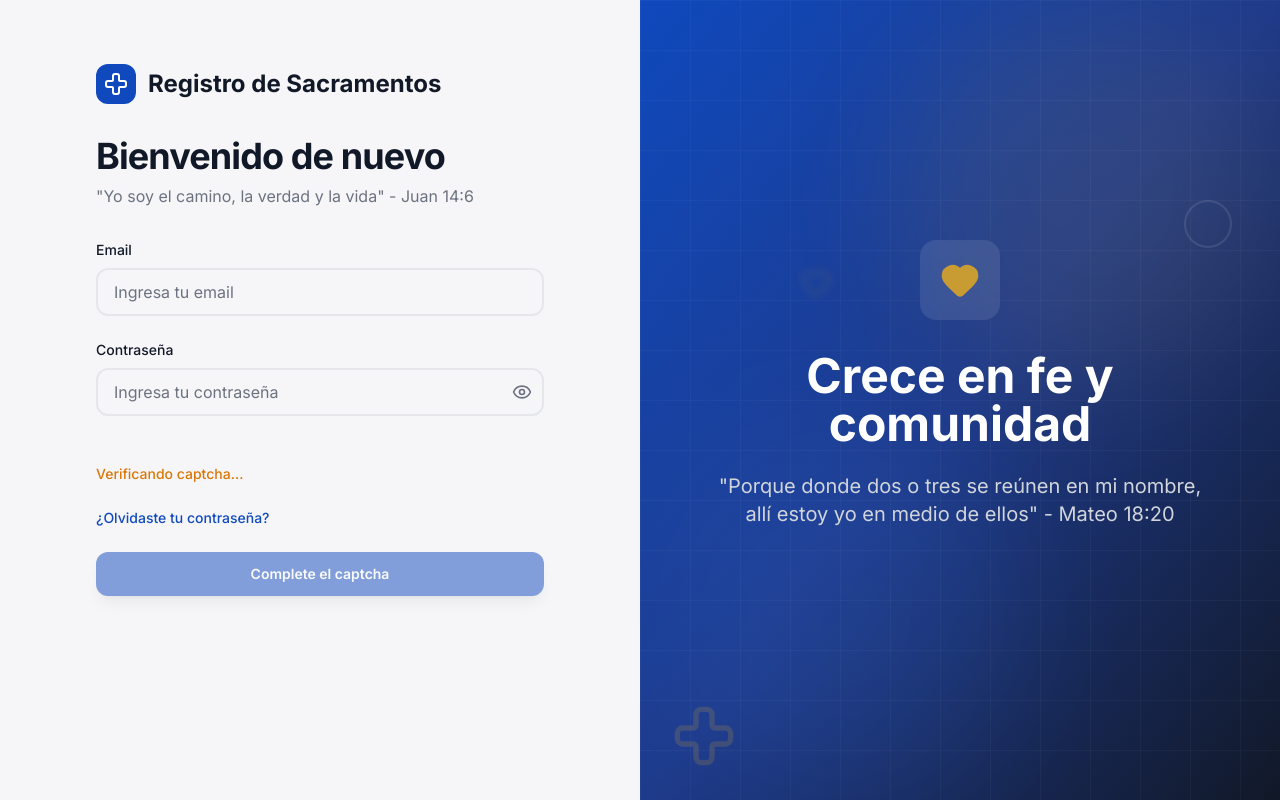
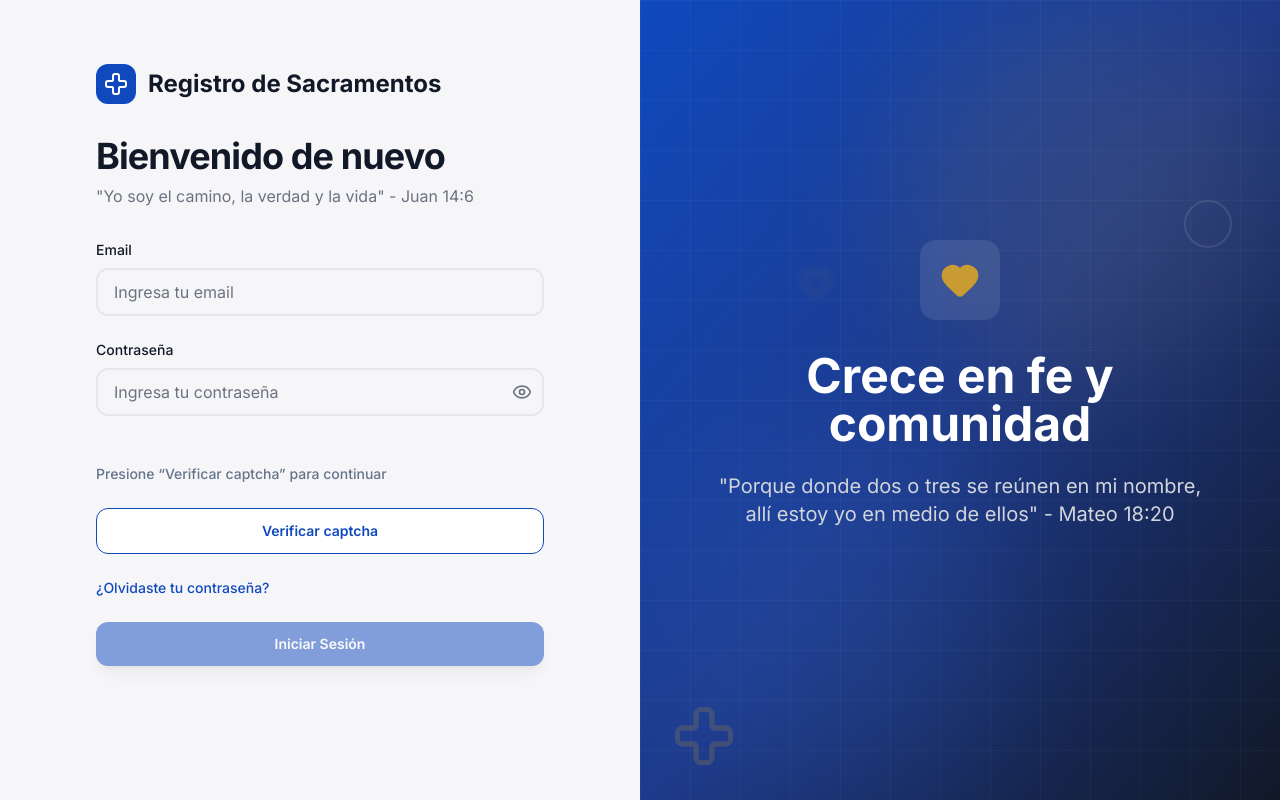
Before and after one commit to DilanMamani/fronttaller0, a React (Vite) app: page / in a window 1280 px wide. Built offline with nearby package versions, Linux system fonts and the light colour scheme.

Commit message:
captcha2

```diff
--- a/src/features/login/Login.jsx
+++ b/src/features/login/Login.jsx
@@ -1,4 +1,3 @@
-// src/features/login/Login.jsx
 import { useState, useEffect } from 'react';
 import { useNavigate } from 'react-router-dom';
 import { useDispatch, useSelector } from 'react-redux';
@@ -25,7 +24,8 @@ export default function Login() {
 
   const [turnstileToken, setTurnstileToken] = useState('');
   const [captchaVerified, setCaptchaVerified] = useState(false);
-  const [captchaLoading, setCaptchaLoading] = useState(true);
+  const [captchaLoading, setCaptchaLoading] = useState(false);
+  const [turnstileWidgetId, setTurnstileWidgetId] = useState(null);
   const [showPassword, setShowPassword] = useState(false);
 
   useEffect(() => {
@@ -34,6 +34,26 @@ export default function Login() {
       navigate(defaultRoute, { replace: true });
     }
   }, [user, navigate]);
+
+  const handleExecuteCaptcha = () => {
+    if (!window.turnstile || turnstileWidgetId === null) return;
+
+    setCaptchaLoading(true);
+    setCaptchaVerified(false);
+    setTurnstileToken('');
+
+    try {
+      window.turnstile.execute(turnstileWidgetId);
+    } catch (error) {
+      setCaptchaLoading(false);
+      Swal.fire({
+        icon: 'error',
+        title: 'Error',
+        text: 'No se pudo iniciar la verificación del captcha',
+        confirmButtonColor: '#3b82f6',
+      });
+    }
+  };
 
   const handleSubmit = async (e) => {
     e?.preventDefault();
@@ -52,7 +72,7 @@ export default function Login() {
       Swal.fire({
         icon: 'warning',
         title: 'Captcha requerido',
-        text: 'Por favor complete el captcha antes de continuar',
+        text: 'Primero verifique el captcha',
         confirmButtonColor: '#3b82f6',
       });
       return;
@@ -88,7 +108,14 @@ export default function Login() {
 
       setTurnstileToken('');
       setCaptchaVerified(false);
-      setCaptchaLoading(true);
+      setCaptchaLoading(false);
+
+      if (window.turnstile && turnstileWidgetId !== null) {
+        try {
+          window.turnstile.reset(turnstileWidgetId);
+        } catch {}
+      }
+
       dispatch(clearError());
     }
   };
@@ -98,6 +125,7 @@ export default function Login() {
       <LoginPanel>
         <LoginForm
           onSubmit={handleSubmit}
+          onExecuteCaptcha={handleExecuteCaptcha}
           formData={formData}
           setFormData={setFormData}
           showPassword={showPassword}
@@ -109,6 +137,7 @@ export default function Login() {
           setCaptchaVerified={setCaptchaVerified}
           captchaLoading={captchaLoading}
           setCaptchaLoading={setCaptchaLoading}
+          setTurnstileWidgetId={setTurnstileWidgetId}
         />
       </LoginPanel>
 
--- a/src/features/login/components/LoginForm.jsx
+++ b/src/features/login/components/LoginForm.jsx
@@ -4,6 +4,7 @@ import TurnstileWidget from './TurnstileWidget';
 
 export default function LoginForm({
   onSubmit,
+  onExecuteCaptcha,
   formData,
   setFormData,
   showPassword,
@@ -14,6 +15,7 @@ export default function LoginForm({
   setCaptchaVerified,
   captchaLoading,
   setCaptchaLoading,
+  setTurnstileWidgetId,
 }) {
   const navigate = useNavigate();
 
@@ -23,6 +25,7 @@ export default function LoginForm({
   };
 
   const loginDisabled = isLoading || !captchaVerified;
+  const verifyDisabled = captchaLoading || captchaVerified;
 
   return (
     <div className="space-y-6">
@@ -49,6 +52,7 @@ export default function LoginForm({
       />
 
       <TurnstileWidget
+        onReady={(widgetId) => setTurnstileWidgetId(widgetId)}
         onVerify={(token) => {
           setTurnstileToken(token);
           setCaptchaVerified(true);
@@ -57,17 +61,17 @@ export default function LoginForm({
         onExpire={() => {
           setTurnstileToken('');
           setCaptchaVerified(false);
-          setCaptchaLoading(true);
+          setCaptchaLoading(false);
         }}
         onError={() => {
           setTurnstileToken('');
           setCaptchaVerified(false);
-          setCaptchaLoading(true);
+          setCaptchaLoading(false);
         }}
       />
 
       <div className="text-sm">
-        {captchaLoading && !captchaVerified && (
+        {captchaLoading && (
           <p className="text-amber-600 font-medium">Verificando captcha...</p>
         )}
 
@@ -76,9 +80,22 @@ export default function LoginForm({
         )}
 
         {!captchaLoading && !captchaVerified && (
-          <p className="text-red-500 font-medium">Debe completar el captcha para continuar</p>
+          <p className="text-slate-500 font-medium">Presione “Verificar captcha” para continuar</p>
         )}
       </div>
+
+      <button
+        type="button"
+        onClick={onExecuteCaptcha}
+        disabled={verifyDisabled}
+        className="w-full flex justify-center items-center py-3 px-4 rounded-lg text-sm font-semibold border border-primary text-primary bg-white hover:bg-blue-50 transition-all duration-200 disabled:opacity-50 disabled:cursor-not-allowed"
+      >
+        {captchaVerified
+          ? 'Captcha verificado'
+          : captchaLoading
+          ? 'Verificando captcha...'
+          : 'Verificar captcha'}
+      </button>
 
       <div className="flex items-center justify-between text-sm">
         <button
@@ -96,11 +113,7 @@ export default function LoginForm({
         disabled={loginDisabled}
         className="w-full flex justify-center items-center py-3 px-4 rounded-lg text-sm font-semibold text-white bg-primary hover:bg-opacity-90 focus:outline-none focus:ring-2 focus:ring-offset-2 focus:ring-primary transition-all duration-200 shadow-lg hover:shadow-xl transform hover:-translate-y-0.5 disabled:opacity-50 disabled:cursor-not-allowed disabled:transform-none"
       >
-        {isLoading
-          ? 'Ingresando...'
-          : captchaVerified
-          ? 'Iniciar Sesión'
-          : 'Complete el captcha'}
+        {isLoading ? 'Ingresando...' : 'Iniciar Sesión'}
       </button>
     </div>
   );
--- a/src/features/login/components/TurnstileWidget.jsx
+++ b/src/features/login/components/TurnstileWidget.jsx
@@ -1,6 +1,6 @@
 import { useEffect, useRef } from 'react';
 
-export default function TurnstileWidget({ onVerify, onExpire, onError }) {
+export default function TurnstileWidget({ onVerify, onExpire, onError, onReady }) {
   const containerRef = useRef(null);
   const widgetIdRef = useRef(null);
 
@@ -15,6 +15,8 @@ export default function TurnstileWidget({ onVerify, onExpire, onError }) {
       widgetIdRef.current = window.turnstile.render(containerRef.current, {
         sitekey: import.meta.env.VITE_TURNSTILE_SITE_KEY,
         theme: 'light',
+        appearance: 'always',
+        execution: 'execute',
         retry: 'auto',
         callback: (token) => {
           onVerify?.(token);
@@ -26,6 +28,8 @@ export default function TurnstileWidget({ onVerify, onExpire, onError }) {
           onError?.();
         },
       });
+
+      onReady?.(widgetIdRef.current);
     };
 
     if (window.turnstile) {
@@ -49,7 +53,7 @@ export default function TurnstileWidget({ onVerify, onExpire, onError }) {
         } catch {}
       }
     };
-  }, [onVerify, onExpire, onError]);
+  }, [onVerify, onExpire, onError, onReady]);
 
   return <div ref={containerRef} className="flex justify-center" />;
 }
```
